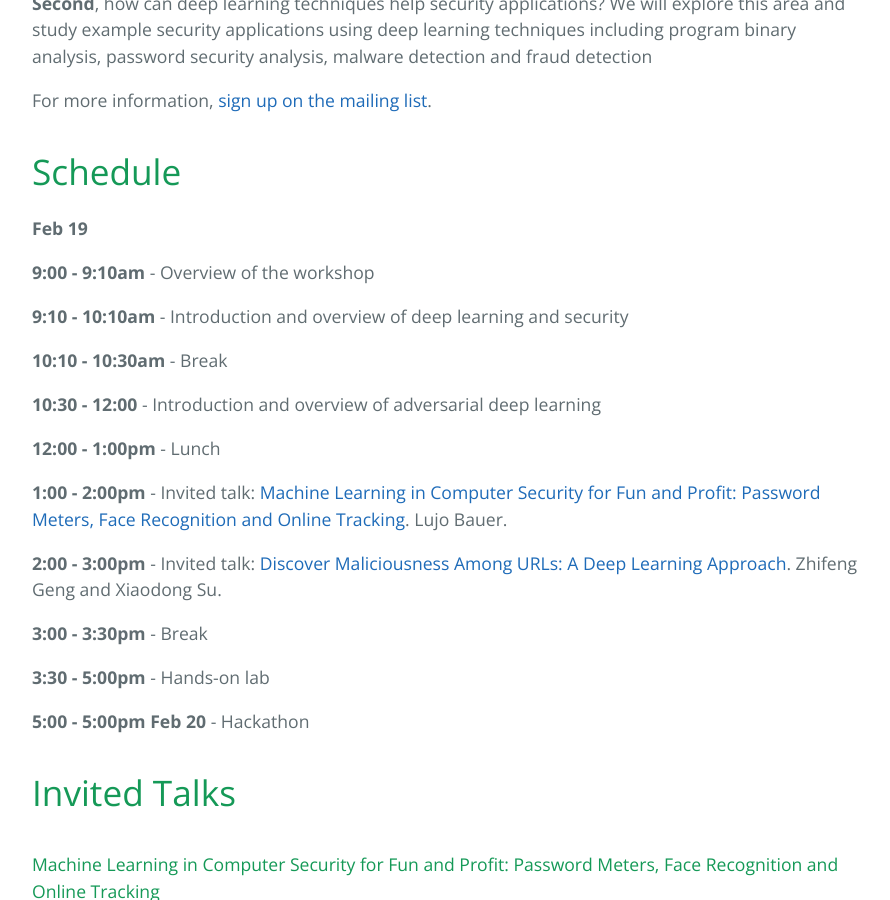
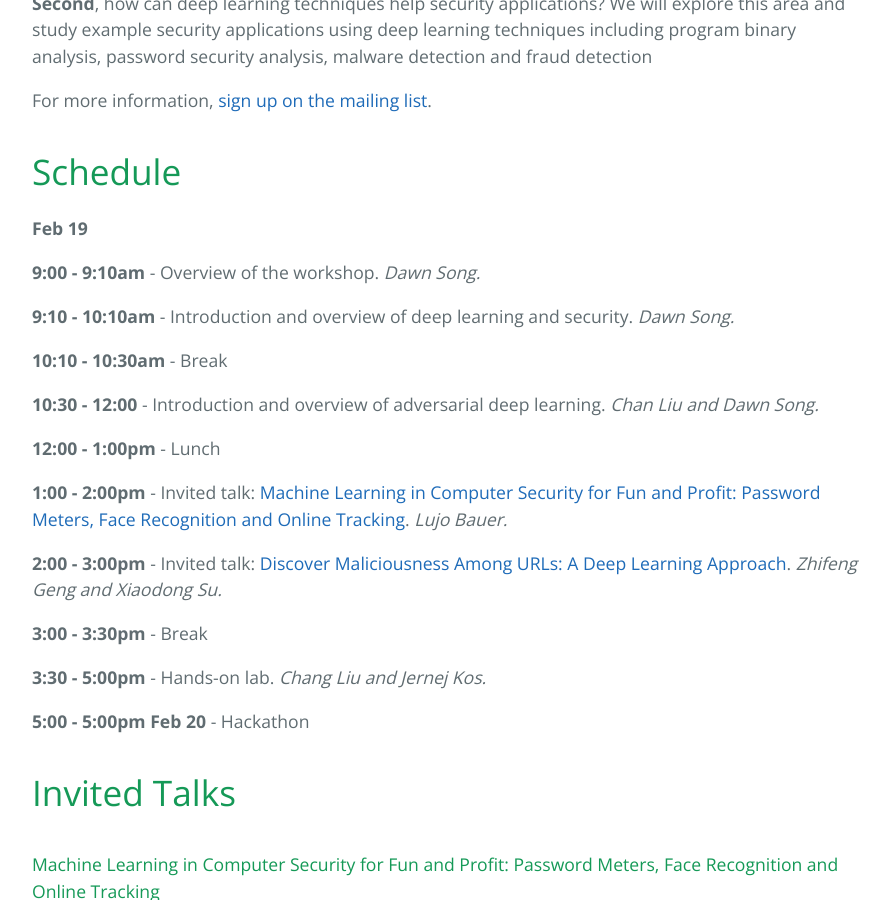
Before and after one commit to deep-learning-security/deep-learning-security.github.io, a Jekyll site: the page built from index.md, in a window 1280 px wide and 900 px high, scrolled down 649 px. Shown: the whole window, without its empty margins (192-1082 px from the left). Built offline with Jekyll 4.4.1, drawn with Linux system fonts in a browser that asks for light colours.

Commit message:
Add missing names

```diff
--- a/index.md
+++ b/index.md
@@ -30,23 +30,23 @@ For more information, [sign up on the mailing list](https://groups.google.com/d/
 
 **Feb 19**
 
-**9:00 - 9:10am** - Overview of the workshop
+**9:00 - 9:10am** - Overview of the workshop. *Dawn Song.*
 
-**9:10 - 10:10am** - Introduction and overview of deep learning and security
+**9:10 - 10:10am** - Introduction and overview of deep learning and security. *Dawn Song.*
 
 **10:10 - 10:30am** - Break
 
-**10:30 - 12:00** - Introduction and overview of adversarial deep learning
+**10:30 - 12:00** - Introduction and overview of adversarial deep learning. *Chan Liu and Dawn Song.*
 
 **12:00 - 1:00pm** - Lunch
 
-**1:00 - 2:00pm** - Invited talk: [Machine Learning in Computer Security for Fun and Profit: Password Meters, Face Recognition and Online Tracking](#machine-learning-in-computer-security-for-fun-and-profit-password-meters-face-recognition-and-online-tracking). Lujo Bauer.
+**1:00 - 2:00pm** - Invited talk: [Machine Learning in Computer Security for Fun and Profit: Password Meters, Face Recognition and Online Tracking](#machine-learning-in-computer-security-for-fun-and-profit-password-meters-face-recognition-and-online-tracking). *Lujo Bauer.*
 
-**2:00 - 3:00pm** - Invited talk: [Discover Maliciousness Among URLs: A Deep Learning Approach](#discover-maliciousness-among-urls-a-deep-learning-approach). Zhifeng Geng and Xiaodong Su.
+**2:00 - 3:00pm** - Invited talk: [Discover Maliciousness Among URLs: A Deep Learning Approach](#discover-maliciousness-among-urls-a-deep-learning-approach). *Zhifeng Geng and Xiaodong Su.*
 
 **3:00 - 3:30pm** - Break
 
-**3:30 - 5:00pm** - Hands-on lab
+**3:30 - 5:00pm** - Hands-on lab. *Chang Liu and Jernej Kos.*
 
 **5:00 - 5:00pm Feb 20** - Hackathon
 
```
